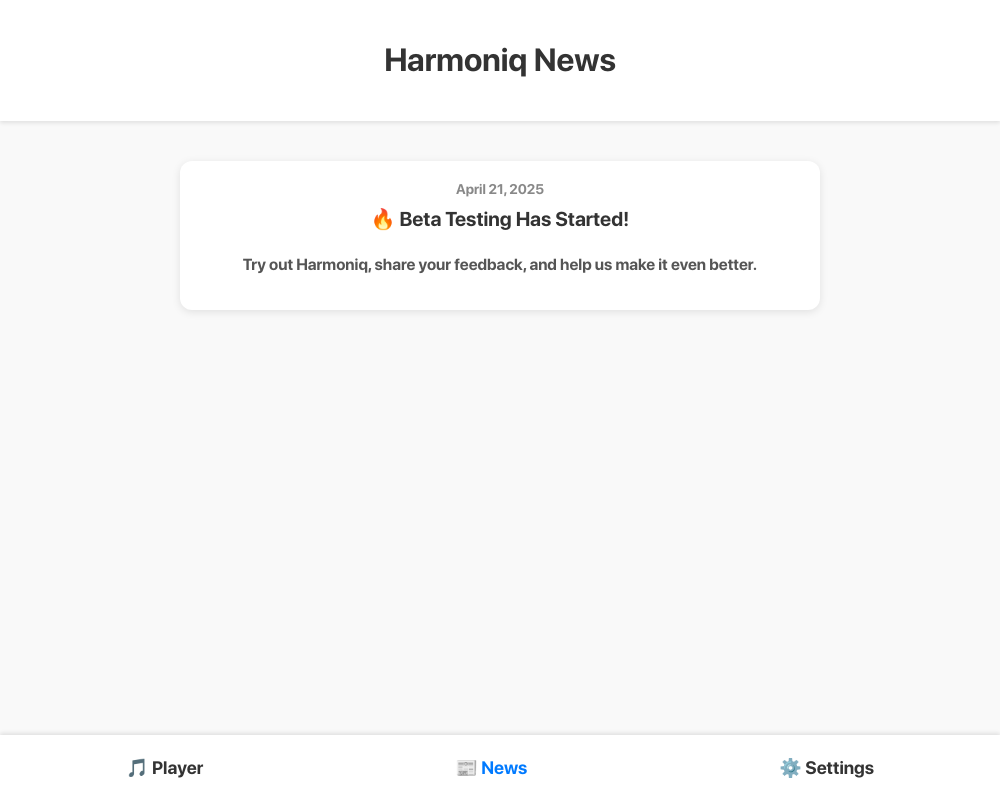
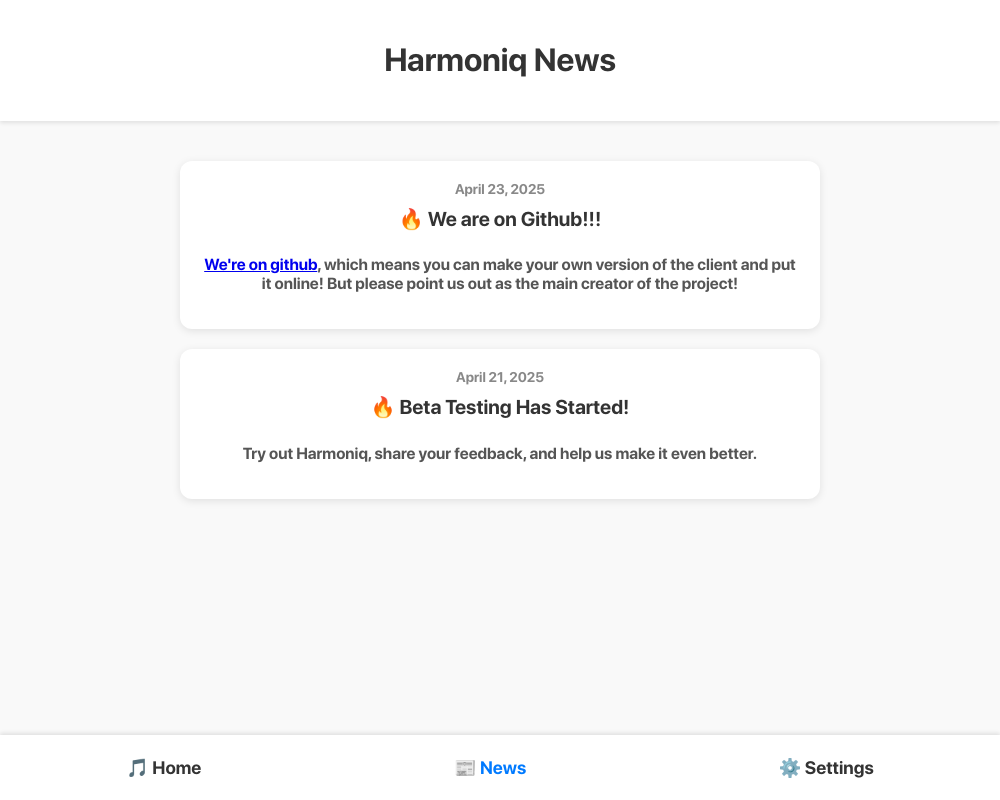
Before and after one commit to rShuffler/Harmoniq, an Electron app: page src/news.html in a window 1000 px wide. Drawn offline with Linux system fonts and the light colour scheme.

Commit message:
Add files via upload

```diff
--- a/src/news.html
+++ b/src/news.html
@@ -12,6 +12,15 @@
     </header>
     <main>
         <section class="news-item">
+            <span class="news-date">April 23, 2025</span>
+            <h2 class="news-title">🔥 We are on Github!!!</h2>
+            <p class="news-description">
+                <a href="https://github.com/rShuffler/Harmoniq" target="_blank">We're on github</a>, which means you can make your own version of the client and put it online! But please point us out as the main creator of the project!
+            </p>
+
+        </section>
+
+        <section class="news-item">
             <span class="news-date">April 21, 2025</span>
             <h2 class="news-title">🔥 Beta Testing Has Started!</h2>
             <p class="news-description">
@@ -21,7 +30,7 @@
     </main>
 
     <nav class="bottom-nav">
-        <a href="index.html">🎵 Player</a>
+        <a href="index.html">🎵 Home</a>
         <a href="news.html" class="active">📰 News</a>
         <a href="settings.html">⚙️ Settings</a>
     </nav>
```
Also changed, not shown: src/index.html (+1 -1 lines), src/settings.html (+2 -2 lines).
